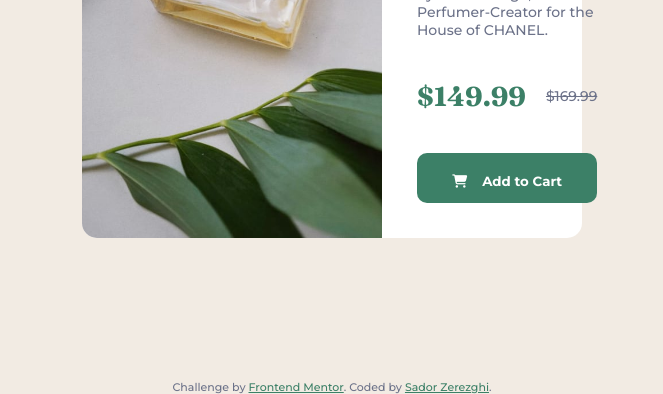
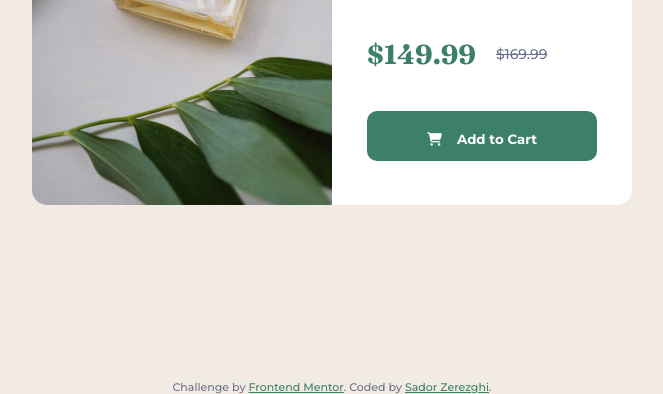
Before and after one commit to SadorDev/Product-Preview-Card, a plain HTML site: page product-preview-card-component-main/index.html in a window 1280 px wide. Shown: the part 420-814 px from the top of the page, without its empty margins (308-971 px from the left). Drawn offline with Linux system fonts and the light colour scheme.

Commit message:
Adjusted width

```diff
--- a/product-preview-card-component-main/style.css
+++ b/product-preview-card-component-main/style.css
@@ -26,7 +26,7 @@ section {
   display: flex;
   flex-direction: row;
   border-radius: 15px;
-  width: 500px;
+  width: 600px;
 }
 
 img {
@@ -81,6 +81,11 @@ button {
   width: 100%;
 }
 
+button:hover {
+  background-color: hsl(158, 45%, 20%);
+
+}
+
 .fa-cart-shopping {
   margin-right: 15px;
 }
```
